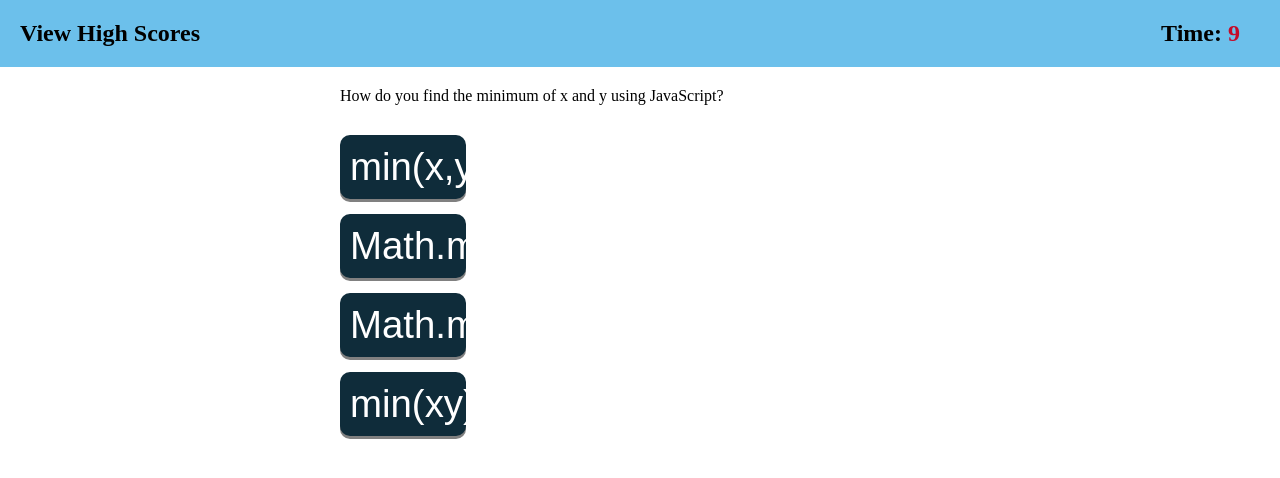
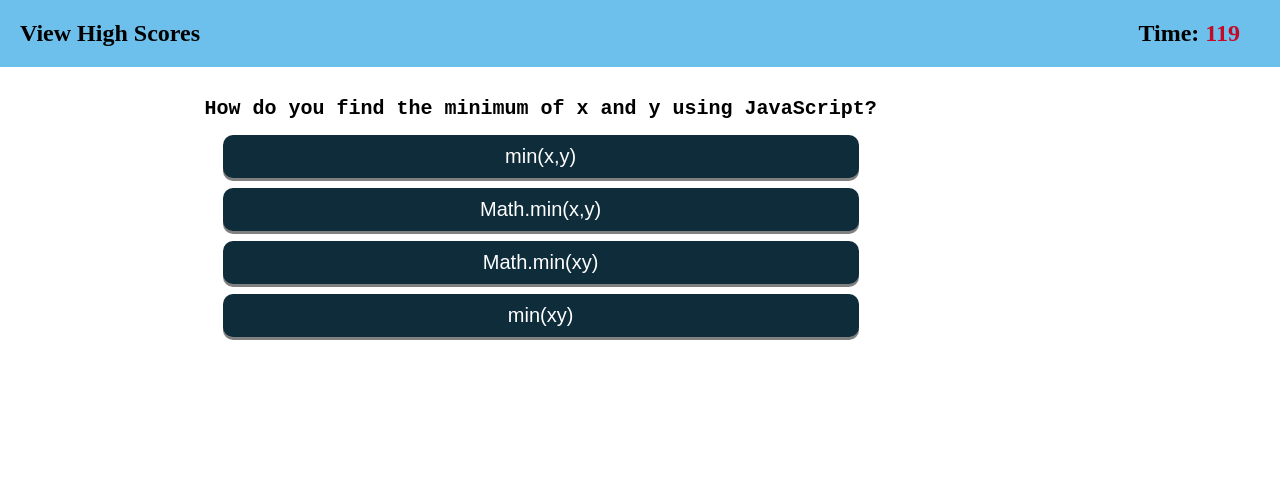
Before and after one commit to ramantv/js_code_quiz, a plain HTML site: page index.html in a window 1280 px wide. Both pictures are taken after a click on the button "Start Quiz". Drawn offline with Linux system fonts and the light colour scheme.

Commit message:
Ver 0.2 - Question displayed. Styling fixed. Answer check logic incomplete

```diff
--- a/assets/css/styles.css
+++ b/assets/css/styles.css
@@ -11,6 +11,7 @@
   --secondary: #0f2c3a;
   --tertiary: #c50a29;
   --back_color1: #6cc0eb;
+  --question-text-col: black;
   --btn_text_col: #ffffff;
 }
 
@@ -50,11 +51,10 @@ header h3 {
 .container {
   padding: 20px;
   flex-direction: column;
-  width: 50%;
+  width: 80%;
   margin: auto;
   align-items: flex-start;
-  /* justify-content: flex-start; */
-  text-align: center;
+  justify-content: flex-start;
 }
 
 h1 {
@@ -62,17 +62,31 @@ h1 {
   font-size: 2rem;
   font-weight: bold;
   padding: 15px;
+  text-align: center;
 }
 
 p {
   color: var(--secondary);
   font-size: 1.25rem;
+  font-family: 'Courier New', Courier, monospace;
+  font-weight: bold;
   padding: 5px;
 }
 
 .questions {
   padding: 30px 15px;
   margin: auto;
+}
+
+.question-text {
+    width: 80%;
+    /* margin: auto; */
+    color: var(--question-text-col);
+    font-size: 1.25rem;
+    font-family: 'Courier New', Courier, monospace;
+    font-weight: bold;
+    text-align: center;
+    padding-bottom: 15px;
 }
 
 .answer-key {
@@ -89,6 +103,14 @@ p {
   display: none;
 }
 
+/* #question {
+    color: var(--primary);
+    text-align: left;
+    font-size: 1.5rem;
+    font-weight: bold;
+  }
+ */
+
 /*Button Styling */
 .btn {
   background: var(--secondary);
@@ -101,7 +123,7 @@ p {
 }
 
 .start-end {
-  width: 25%;
+  width: 30%;
   margin-top: 10px;
 }
 
@@ -124,13 +146,15 @@ p {
 
 .btn-grid {
   display: grid;
+  width: 80%;
   grid-template-rows: repeat(4, auto);
-  grid-gap: 5px;
-  margin: 20px 0;
+  grid-gap: 10px;
+  /* margin: 20px 0; */
 }
 
 .answerbtn {
-  width: 50%;
-  text-align: left;
-  font-size: 3vw;
+  width: 80%;
+  text-align: center;
+  font-size: 1.25rem;
+  margin: auto;
 }
--- a/assets/js/questions.js
+++ b/assets/js/questions.js
@@ -120,10 +120,10 @@ var questionBank = [
   {
     qn: "The acronym for the object representation of a webpage, DOM, stands for:",
     choices: [
-      "doorway opening mechanism",
-      "digital orientation method",
-      "document object model",
-      "device operation manual",
+      "Doorway Opening Mechanism",
+      "Digital Orientation Method",
+      "Document Object Model",
+      "Device Operation Manual",
     ],
     ans: 2,
   },
--- a/assets/js/script.js
+++ b/assets/js/script.js
@@ -5,12 +5,12 @@ var startButtonEl = document.getElementById("start-game");
 
 var questionContainerEl = document.getElementById("question-container");
 var questionDivEl = document.getElementById("question-div");
-var questionTextEl = document.getElementById("question-text");
+var questionTextEl = document.getElementById("qn-text");
 var answerbuttonsEl = document.getElementById("answer-buttons");
 
 // Global variables
 var curQn = 0; // tracks the current question
-var timeLeft = 10; // the time left in the quiz, starts at 120 seconds
+var timeLeft = 120; // the time left in the quiz, starts at 120 seconds
 var timerInterval = 0;
 var gameOver = false;
 
--- a/index.html
+++ b/index.html
@@ -28,8 +28,9 @@
         </section>
 
         <section id="question-container" class="hide">
-            <div id="question-div" class="container show">
-                <div id="question-text"></div>
+            <div id="question-div" class="container questions show">
+                <!-- <div id="question-text"></div> -->
+                <h3 id="qn-text" class="question-text"></h3>
                 <div id="answer-buttons" class="btn-grid"></div>
             </div>
         </section>
```
